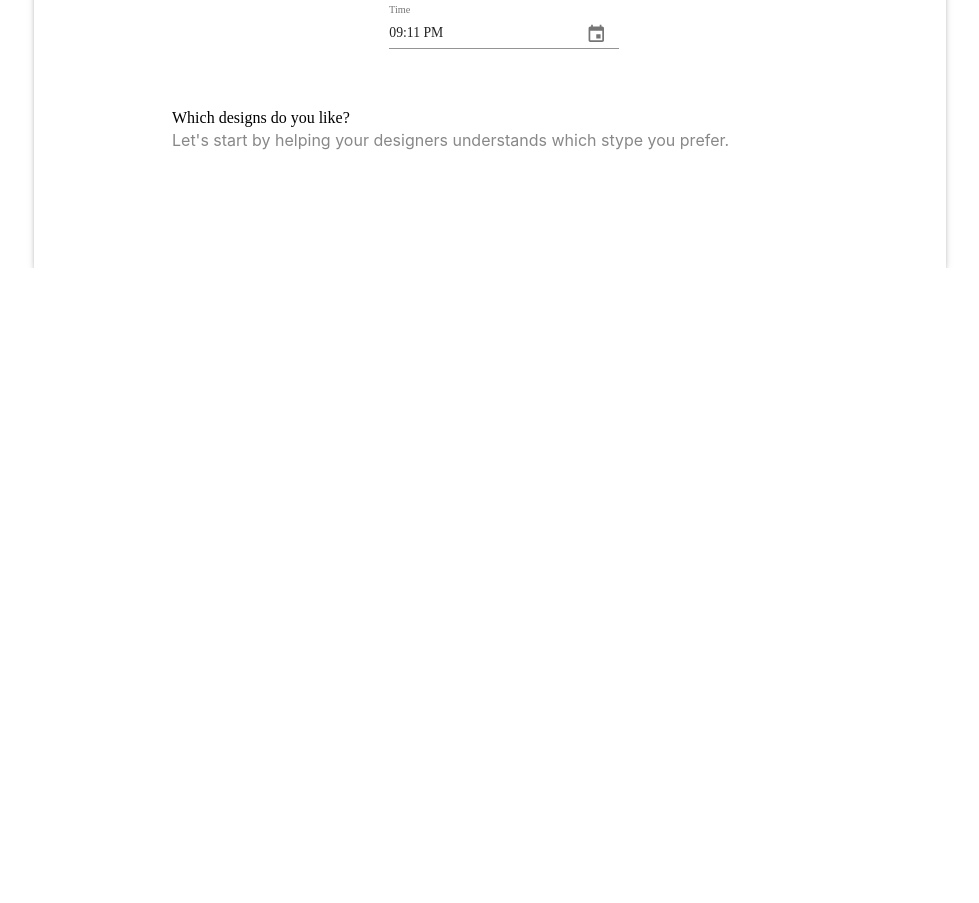
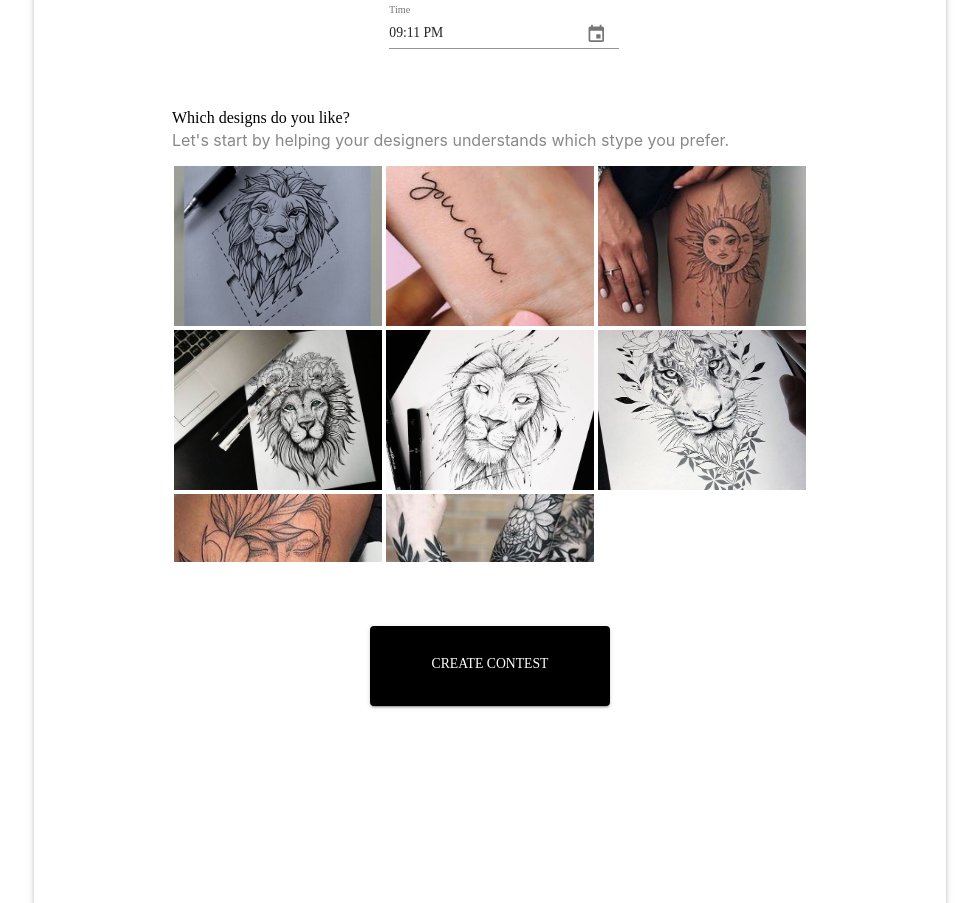
Before and after one commit to hatchways/team-owl, a React (Create React App) app in the folder client/: page /contest in a window 1280 px wide. Shown: the part 760-1663 px from the top of the page, without its empty margins (150-1129 px from the left). Before the commit the page ends 1028 px from the top, so only its background shows below. Built offline with nearby package versions, Linux system fonts and the light colour scheme.

Commit message:
styled contest.js, but code needs re-organizing

```diff
--- a/client/src/pages/Navbar.js
+++ b/client/src/components/Navbar.js
@@ -15,7 +15,7 @@ import MenuIcon from '@material-ui/icons/Menu';
 
 const useStyles = makeStyles((theme) => ({
   navLinks: {
-    color: theme.palette.secondary.light,
+    color: theme.palette.primary.light,
     marginRight: theme.spacing(3),
     borderColor: '#ffffff',
   },
@@ -26,7 +26,7 @@ const useStyles = makeStyles((theme) => ({
     flexGrow: 1,
   },
   appBar: {
-    backgroundColor: theme.palette.secondary.main,
+    backgroundColor: theme.palette.primary.main,
   },
   container: {
     width: '100%',
--- a/client/src/pages/TextFields.js
+++ b/client/src/components/TextFields.js
@@ -1,13 +1,15 @@
 import 'date-fns';
-import React, { Fragment } from 'react';
+import React, { Fragment, useState } from 'react';
 import {
   Typography,
   Container,
-  makeStyles,
   Box,
   TextField,
   Grid,
   Paper,
+  GridList,
+  GridListTile,
+  Button,
 } from '@material-ui/core';
 
 import DateFnsUtils from '@date-io/date-fns';
@@ -16,69 +18,12 @@ import {
   KeyboardTimePicker,
   KeyboardDatePicker,
 } from '@material-ui/pickers';
-
-const useStyles = makeStyles((theme) => ({
-  navLinks: {
-    color: theme.palette.secondary.light,
-    marginRight: theme.spacing(3),
-    borderColor: '#ffffff',
-  },
-  tempBackground: {
-    height: '100vh',
-  },
-
-  mainBox: {
-    height: '50rem',
-    margin: 'auto',
-  },
-
-  textInputBox: {
-    height: '24rem',
-    width: '100%',
-    margin: 'auto',
-  },
-
-  prizeTimeBox: {
-    paddingTop: theme.spacing(6),
-  },
-
-  innerContainer: {
-    maxWidth: '75%',
-    height: '48rem',
-  },
-
-  title: {
-    flexGrow: 1,
-    textAlign: 'center',
-    marginTop: theme.spacing(8),
-    marginBottom: theme.spacing(8),
-    fontFamily: 'Poppins-Semibold',
-  },
-  subtitle: {
-    textAlign: 'left',
-    paddingTop: theme.spacing(6),
-    fontFamily: 'Poppins-Semibold',
-  },
-  subtext: {
-    color: theme.palette.grey.dark,
-    marginTop: theme.spacing(1),
-  },
-  prizeTimeSub: {
-    textAlign: 'left',
-    fontFamily: 'Poppins-Semibold',
-  },
-  textFieldOne: {
-    width: '100%',
-    marginTop: theme.spacing(1),
-  },
-  paper: {
-    backgroundColor: 'white',
-  },
-}));
+import imgData from '../imgData';
+import useStyles from '../styles/styles';
 
 const TextFields = () => {
   // The first commit of Material-UI
-  const [selectedDate, setSelectedDate] = React.useState(
+  const [selectedDate, setSelectedDate] = useState(
     new Date('2014-08-18T21:11:54')
   );
 
@@ -92,7 +37,7 @@ const TextFields = () => {
       <Typography variant="h4" m={3} className={classes.title}>
         Create New Contest
       </Typography>
-      <Container className={classes.tempBackground} boxShadow={3} maxWidth="md">
+      <Container boxShadow={3} maxWidth="md">
         <Box boxShadow={3} className={classes.mainBox}>
           <Container className={classes.innerContainer}>
             <Box className={classes.textInputBox}>
@@ -180,6 +125,26 @@ const TextFields = () => {
                   Let's start by helping your designers understands which stype
                   you prefer.
                 </Typography>
+                <div className={classes.grid}>
+                  <GridList
+                    cellHeight={160}
+                    className={classes.gridList}
+                    cols={3}
+                  >
+                    {imgData.map((tile) => (
+                      <GridListTile key={tile.img} cols={tile.cols || 1}>
+                        <img src={tile.img} alt={tile.title} />
+                      </GridListTile>
+                    ))}
+                  </GridList>
+                </div>
+              </Box>
+              <Box className={classes.alignItemsAndJustifyContent}>
+                <Button variant="contained" className={classes.contestButton}>
+                  <Typography className={classes.buttonText}>
+                    Create Contest
+                  </Typography>
+                </Button>
               </Box>
             </Box>
           </Container>
--- /dev/null
+++ b/client/src/imgData/index.js
@@ -0,0 +1,44 @@
+const imgData = [
+  {
+    img: '/images/tattoos/tattoo1.png',
+    title: 'tattoo1',
+    cols: 1,
+  },
+  {
+    img: '/images/tattoos/tattoo2.png',
+    title: 'tattoo2',
+    cols: 1,
+  },
+  {
+    img: '/images/tattoos/tattoo3.png',
+    title: 'tattoo3',
+    cols: 1,
+  },
+  {
+    img: '/images/tattoos/tattoo4.png',
+    title: 'tattoo4',
+    cols: 1,
+  },
+  {
+    img: '/images/tattoos/tattoo5.png',
+    title: 'tattoo5',
+    cols: 1,
+  },
+  {
+    img: '/images/tattoos/tattoo6.png',
+    title: 'tattoo6',
+    cols: 1,
+  },
+  {
+    img: '/images/tattoos/tattoo7.png',
+    title: 'tattoo7',
+    cols: 1,
+  },
+  {
+    img: '/images/tattoos/tattoo8.png',
+    title: 'tattoo8',
+    cols: 1,
+  },
+];
+
+export default imgData;
--- a/client/src/pages/Contest.js
+++ b/client/src/pages/Contest.js
@@ -1,7 +1,7 @@
 import 'date-fns';
 import React, { Fragment } from 'react';
-import Navbar from './Navbar';
-import TextFields from './TextFields';
+import Navbar from '../components/Navbar';
+import TextFields from '../components/TextFields';
 
 const Contest = () => {
   return (
--- /dev/null
+++ b/client/src/styles/styles.js
@@ -0,0 +1,89 @@
+import { makeStyles } from '@material-ui/core';
+
+const useStyles = makeStyles((theme) => ({
+  navLinks: {
+    color: theme.palette.primary.light,
+    marginRight: theme.spacing(3),
+    borderColor: '#ffffff',
+  },
+
+  mainBox: {
+    height: '90rem',
+    margin: 'auto',
+  },
+
+  textInputBox: {
+    height: '24rem',
+    width: '100%',
+    margin: 'auto',
+  },
+
+  prizeTimeBox: {
+    paddingTop: theme.spacing(6),
+  },
+
+  innerContainer: {
+    maxWidth: '75%',
+    height: '80rem',
+  },
+
+  title: {
+    flexGrow: 1,
+    textAlign: 'center',
+    marginTop: theme.spacing(8),
+    marginBottom: theme.spacing(8),
+    fontFamily: theme.typography.fontFamily[1],
+  },
+  subtitle: {
+    textAlign: 'left',
+    paddingTop: theme.spacing(6),
+    fontFamily: theme.typography.fontFamily[1],
+  },
+  subtext: {
+    color: theme.palette.grey.dark,
+    paddingTop: theme.spacing(1),
+    position: 'relative',
+  },
+  prizeTimeSub: {
+    textAlign: 'left',
+    fontFamily: theme.typography.fontFamily[1],
+  },
+  textFieldOne: {
+    width: '100%',
+    marginTop: theme.spacing(1),
+  },
+  paper: {
+    backgroundColor: 'white',
+  },
+  grid: {
+    display: 'flex',
+    flexWrap: 'wrap',
+    justifyContent: 'space-around',
+    overflow: 'hidden',
+    paddingTop: theme.spacing(2),
+  },
+  gridList: {
+    width: '100%',
+    height: 400,
+  },
+  alignItemsAndJustifyContent: {
+    width: '100%',
+    display: 'flex',
+    alignItems: 'center',
+    justifyContent: 'center',
+  },
+  contestButton: {
+    height: 80,
+    width: 240,
+    backgroundColor: 'black',
+    marginTop: theme.spacing(8),
+    color: theme.palette.primary.light,
+  },
+  buttonText: {
+    position: 'absolute',
+    top: '50%',
+    transform: 'translateY(-60%)',
+  },
+}));
+
+export default useStyles;
--- a/client/src/themes/theme.js
+++ b/client/src/themes/theme.js
@@ -29,7 +29,11 @@ export const theme = createMuiTheme({
     '& .MuiInputLabel-outlined.Mui-focused': {
       color: 'black',
     },
+    '&:hover .MuiButton-contained': {
+      color: '#ddd',
+    },
   },
+
   typography: {
     fontFamily: ['Poppins', 'Poppins-Semibold'],
     fontSize: 12,
@@ -41,7 +45,12 @@ export const theme = createMuiTheme({
     },
   },
   palette: {
+    primary: { main: '#000000', light: '#ffffff' },
     grey: { main: '#dddddd', dark: '#888888' },
-    secondary: { main: '#000000', light: '#ffffff' },
+  },
+  subtitle: {
+    textAlign: 'left',
+    paddingTop: 50,
+    fontFamily: ['Poppins', 'Poppins-Semibold'],
   },
 });
```
